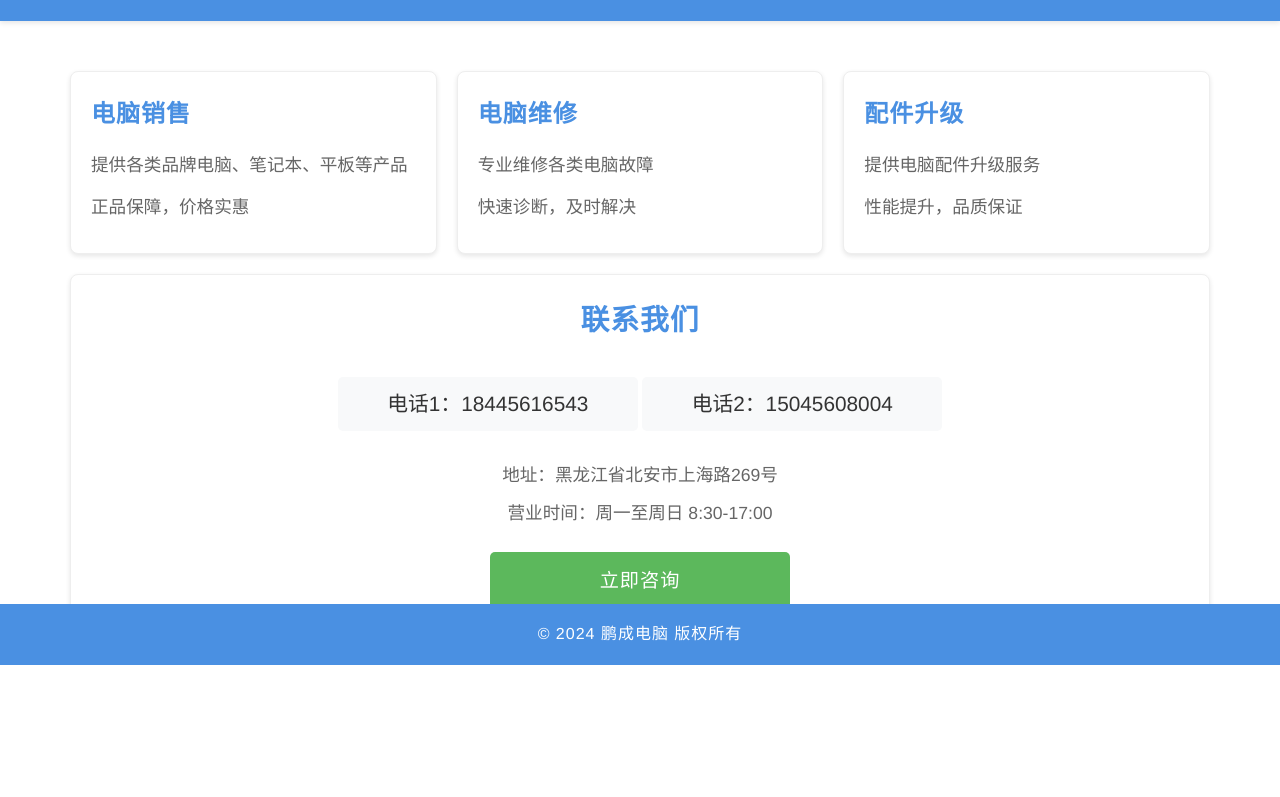
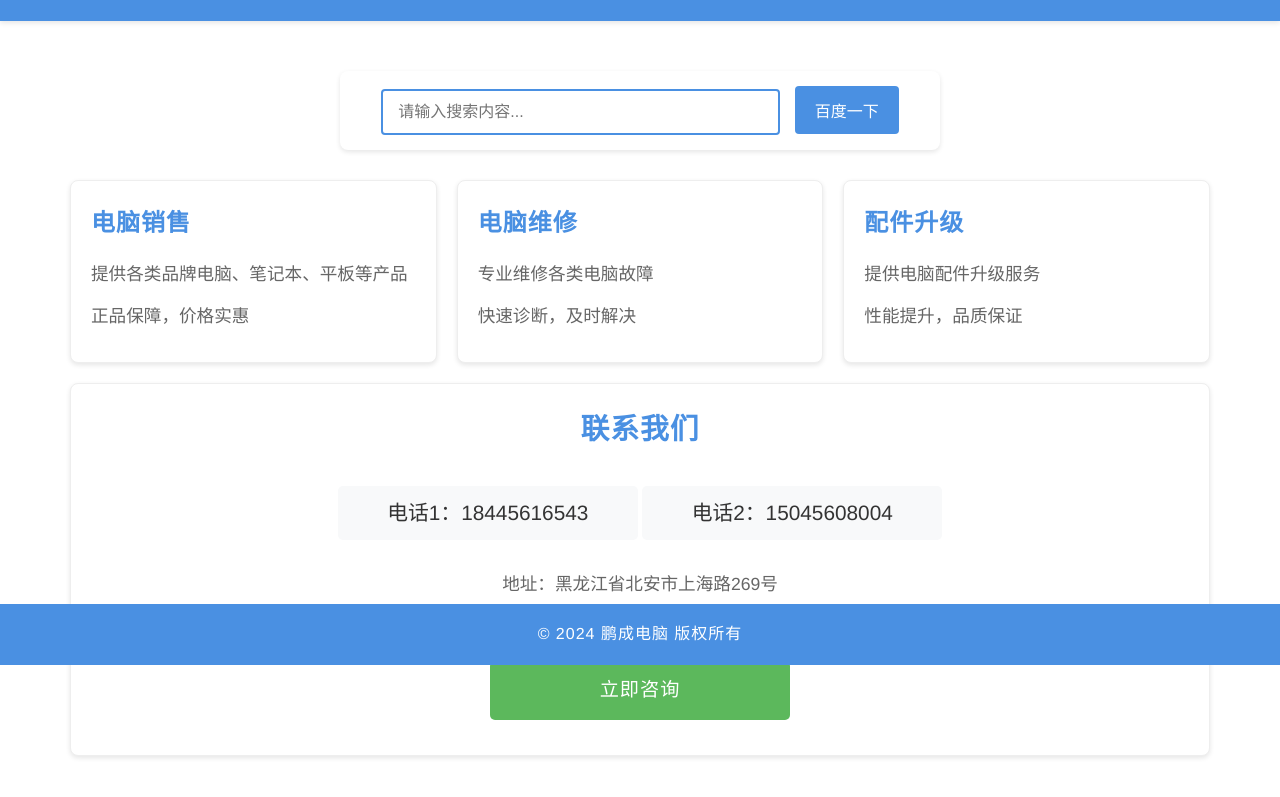
Before and after one commit to Allen5263/pengcheng-pc, a plain HTML site: page index.html in a window 1280 px wide. Shown: the part 135-932 px from the top of the page. Before the commit the page ends 892 px from the top, so only its background shows below. Drawn offline with Linux system fonts and the light colour scheme.

Commit message:
Update index.html

```diff
--- a/index.html
+++ b/index.html
@@ -20,7 +20,6 @@
             padding-bottom: 60px;
             color: #333333;
             min-width: 320px;
-            max-width: 100%;
             overflow-x: hidden;
         }
         header {
@@ -164,6 +163,53 @@
                 padding: 30px;
             }
         }
+
+        /* 调整搜索框样式 */
+        .search-box {
+            max-width: 600px;
+            margin: 20px auto 30px auto; /* 调整上下边距 */
+            padding: 15px;
+            text-align: center;
+            background: white;
+            border-radius: 8px;
+            box-shadow: 0 2px 5px rgba(0,0,0,0.1);
+        }
+
+        .search-input {
+            width: 70%;
+            padding: 12px 15px;
+            font-size: 16px;
+            border: 2px solid #4a90e2;
+            border-radius: 4px;
+            outline: none;
+            margin-right: 10px;
+        }
+
+        .search-button {
+            padding: 12px 20px;
+            font-size: 16px;
+            background-color: #4a90e2;
+            color: white;
+            border: none;
+            border-radius: 4px;
+            cursor: pointer;
+            transition: background-color 0.3s ease;
+        }
+
+        .search-button:hover {
+            background-color: #357abd;
+        }
+
+        @media screen and (max-width: 768px) {
+            .search-input {
+                width: 60%;
+                font-size: 14px;
+            }
+            .search-button {
+                font-size: 14px;
+                padding: 12px 15px;
+            }
+        }
     </style>
 </head>
 <body>
@@ -173,6 +219,14 @@
     </header>
 
     <main>
+        <!-- 移动搜索框到服务卡片上方 -->
+        <div class="search-box">
+            <form action="https://www.baidu.com/s" method="get" target="_blank">
+                <input type="text" name="wd" placeholder="请输入搜索内容..." class="search-input">
+                <button type="submit" class="search-button">百度一下</button>
+            </form>
+        </div>
+
         <section class="services">
             <div class="service-card">
                 <h2>电脑销售</h2>
```
